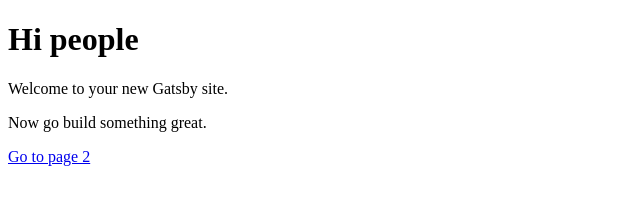
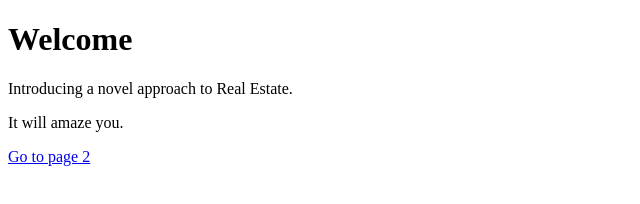
Before and after one commit to jwsscott777/mlr-app, a Gatsby site: page / in a window 1280 px wide. Shown: the whole page, without its empty margins (0-640 px from the left). Built offline with nearby package versions, Linux system fonts and the light colour scheme; Gatsby itself is replaced by a stand-in of ours.

Commit message:
Second Commit

```diff
--- a/gatsby-config.js
+++ b/gatsby-config.js
@@ -1,6 +1,6 @@
 module.exports = {
   siteMetadata: {
-    title: 'Gatsby Default Starter',
+    title: 'Monica Lores Realtor',
   },
   plugins: ['gatsby-plugin-react-helmet'],
 }
--- a/src/pages/index.js
+++ b/src/pages/index.js
@@ -3,9 +3,9 @@ import Link from 'gatsby-link'
 
 const IndexPage = () => (
   <div>
-    <h1>Hi people</h1>
-    <p>Welcome to your new Gatsby site.</p>
-    <p>Now go build something great.</p>
+    <h1>Welcome</h1>
+    <p>Introducing a novel approach to Real Estate.</p>
+    <p>It will amaze you.</p>
     <Link to="/page-2/">Go to page 2</Link>
   </div>
 )
```
